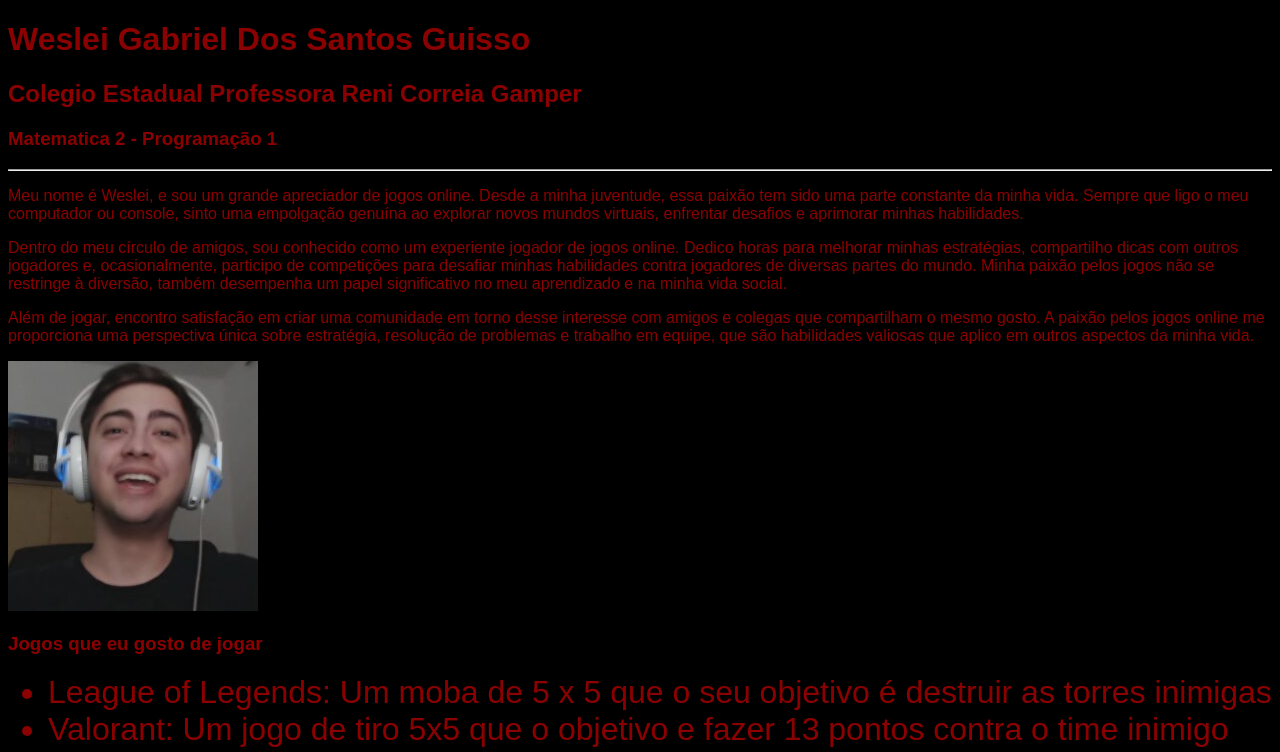
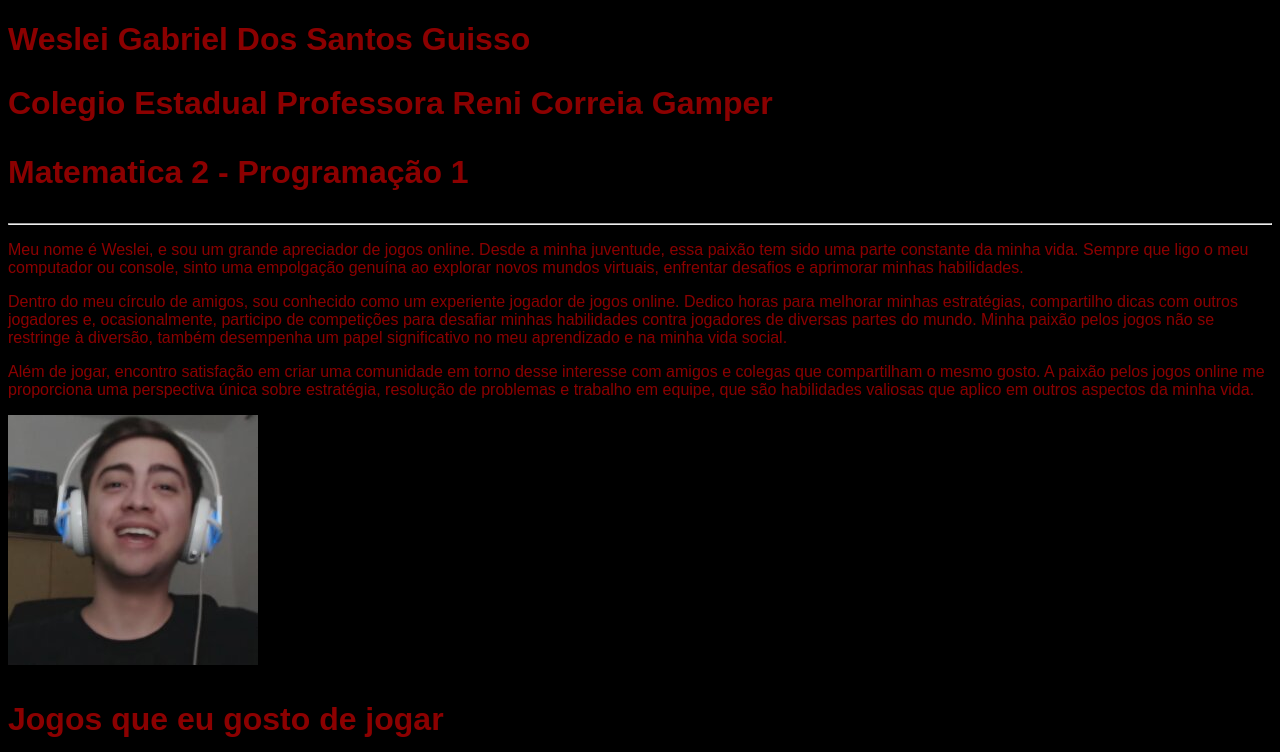
Before and after one commit to Wesleiguisso/Revisaoweslei, a plain HTML site: page index.html in a window 1280 px wide. Shown: the top 752 px of the page. Drawn offline with Linux system fonts and the light colour scheme.

Commit message:
dfagasdgsd

```diff
--- a/style.css
+++ b/style.css
@@ -12,16 +12,19 @@ li{
     color: darkred;
 }
 h1{
+    font-size: xx-large;
     font-family: Arial;
     color: darkred;
 
 }
 h2{
+    font-size: xx-large;
     font-family: Arial;
     color: darkred;
 
 }
 h3{
+    font-size: xx-large;
     font-family: Arial;
     color: darkred;
 
```
